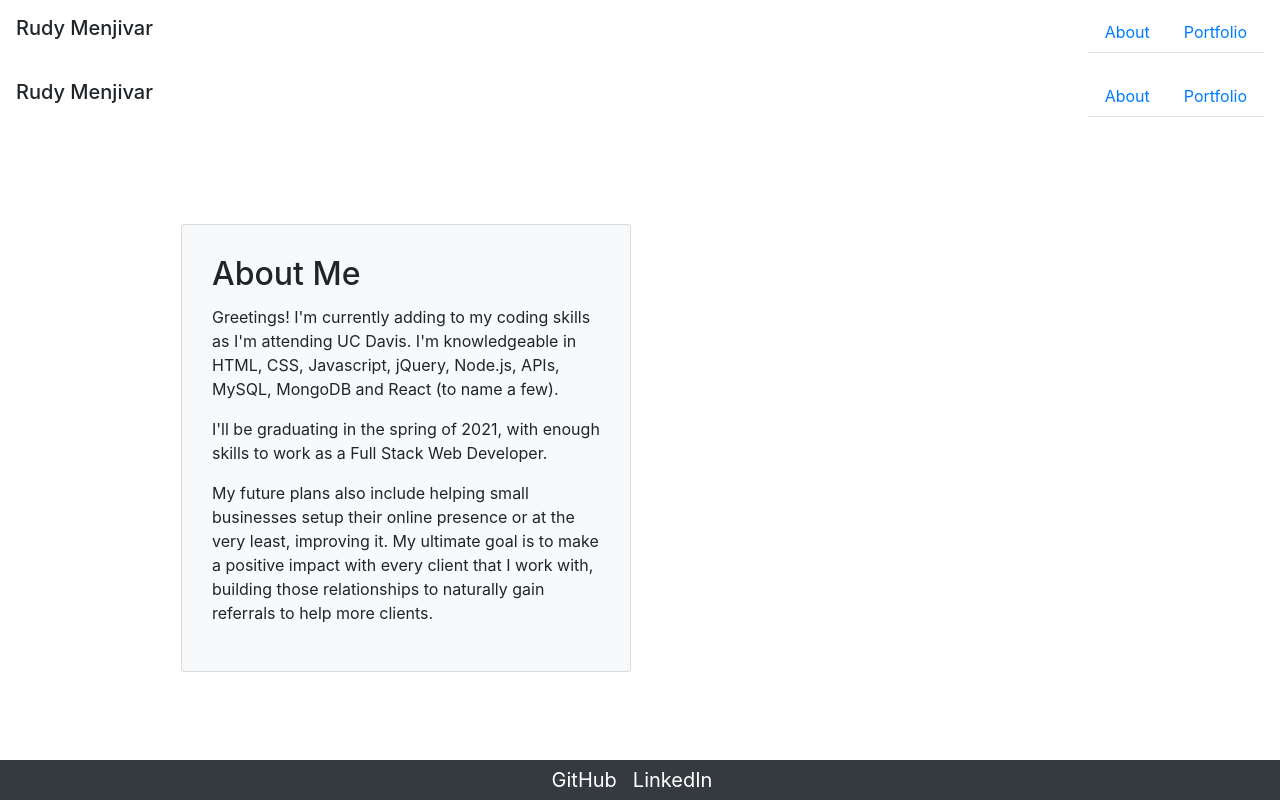
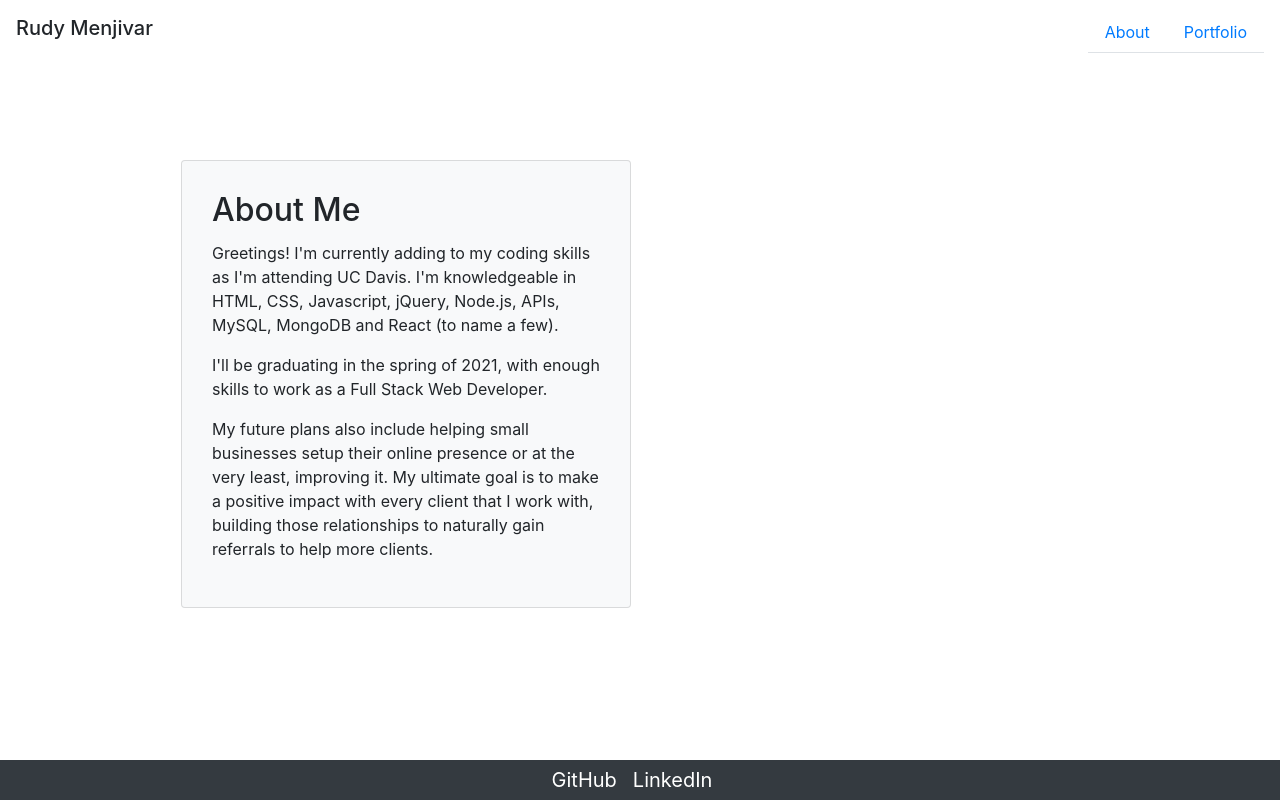
Before and after one commit to Rudy-Menjivar/portfolio, a React (Create React App) app: page / in a window 1280 px wide. Built offline with nearby package versions, Linux system fonts and the light colour scheme.

Commit message:
removed navlinks

```diff
--- a/src/pages/AboutMe.js
+++ b/src/pages/AboutMe.js
@@ -1,11 +1,9 @@
 import React from "react";
-import NavLinks from "../components/NavLinks";
 import AboutCard from "../components/AboutCard";
 
 function AboutMe() {
   return (
     <div>
-      <NavLinks />
       <AboutCard />
     </div>
   );
```
